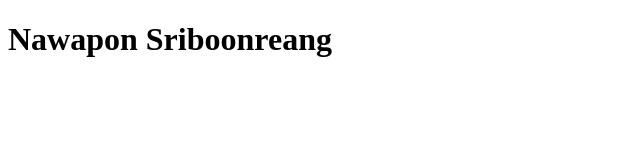
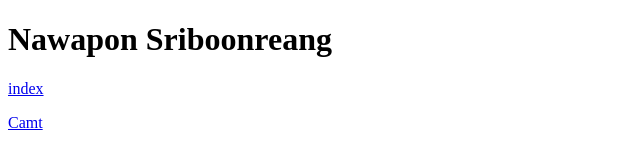
Before and after one commit to Kokokua/Lab3, a plain HTML site: page profile.html in a window 1280 px wide. Shown: the full height of the page, 0-640 px from the left. Drawn offline with Linux system fonts and the light colour scheme.

Commit message:
camt info

```diff
--- a/profile.html
+++ b/profile.html
@@ -7,5 +7,7 @@
 </head>
 <body>
     <h1>Nawapon Sriboonreang</h1>
+    <a href="index.html"><p>index</p></a>
+    <a href="https://camt.cmu.ac.th/index.php/th/"><p>Camt</p></a>
 </body>
 </html>
```
